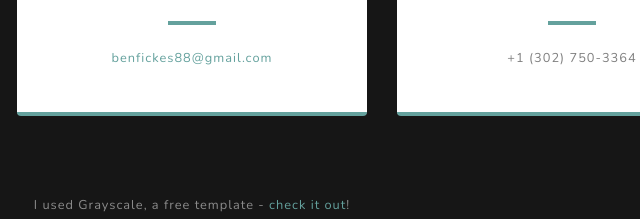
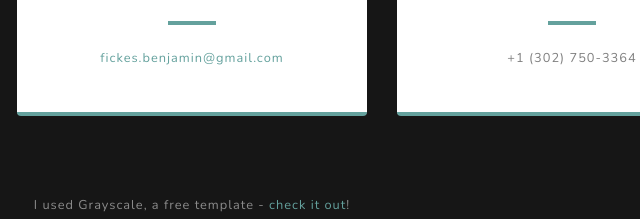
Before and after one commit to Ben16/Ben16.github.io, a plain HTML site: page index.html in a window 1280 px wide. Shown: the part 7622-7841 px from the top of the page, 448-1088 px from the left. Drawn offline with nearby package versions, Linux system fonts and the light colour scheme.

Commit message:
Updated email

```diff
--- a/index.html
+++ b/index.html
@@ -929,7 +929,7 @@
               <h4 class="text-uppercase m-0">Email</h4>
               <hr class="my-4">
               <div class="small text-black-50">
-                <a href="mailto:benfickes88@gmail.com">benfickes88@gmail.com</a>
+                <a href="mailto:fickes.benjamin@gmail.com">fickes.benjamin@gmail.com</a>
               </div>
             </div>
           </div>
```
